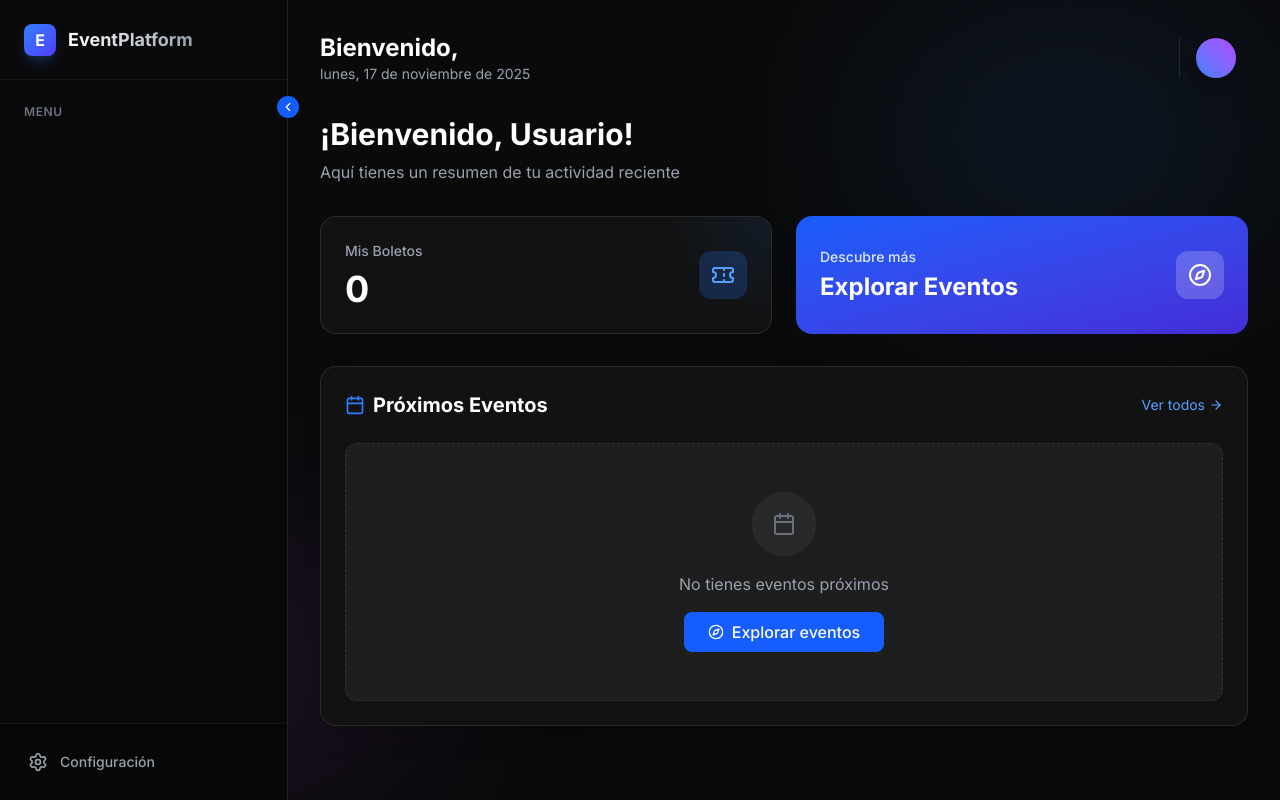
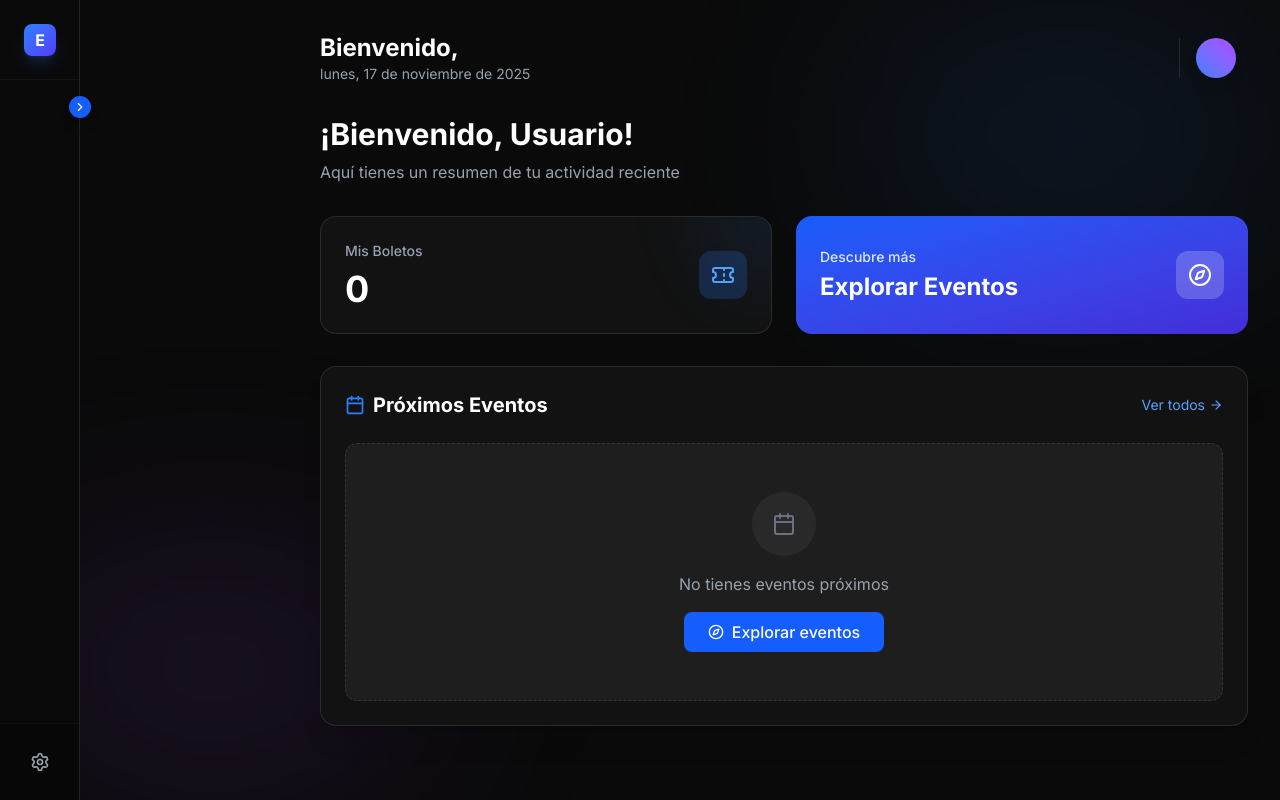
Before and after one commit to C-Ford17/eventos-app, a Next.js app: page /dashboard/asistente in a window 1280 px wide. Built offline with nearby package versions, Linux system fonts and the light colour scheme.

Commit message:
feat: Add dynamic setting sidebar component with role-based navigation in default collapsed.

```diff
--- a/src/components/Sidebar.tsx
+++ b/src/components/Sidebar.tsx
@@ -20,7 +20,7 @@ import {
 } from 'lucide-react';
 
 export default function Sidebar() {
-    const [isCollapsed, setIsCollapsed] = useState(false);
+    const [isCollapsed, setIsCollapsed] = useState(true);
     const [user, setUser] = useState<any>(null);
     const pathname = usePathname();
 
```
